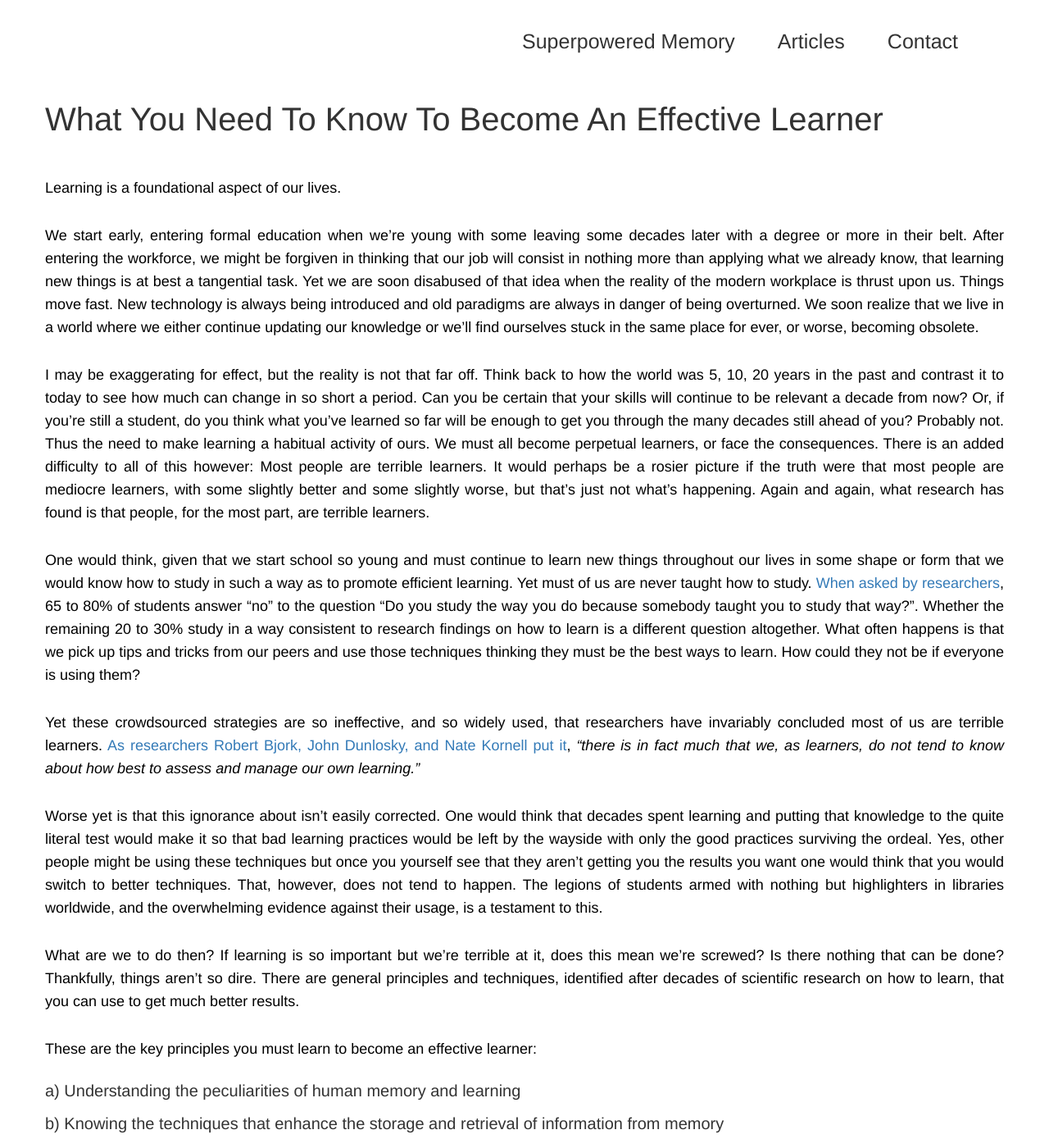
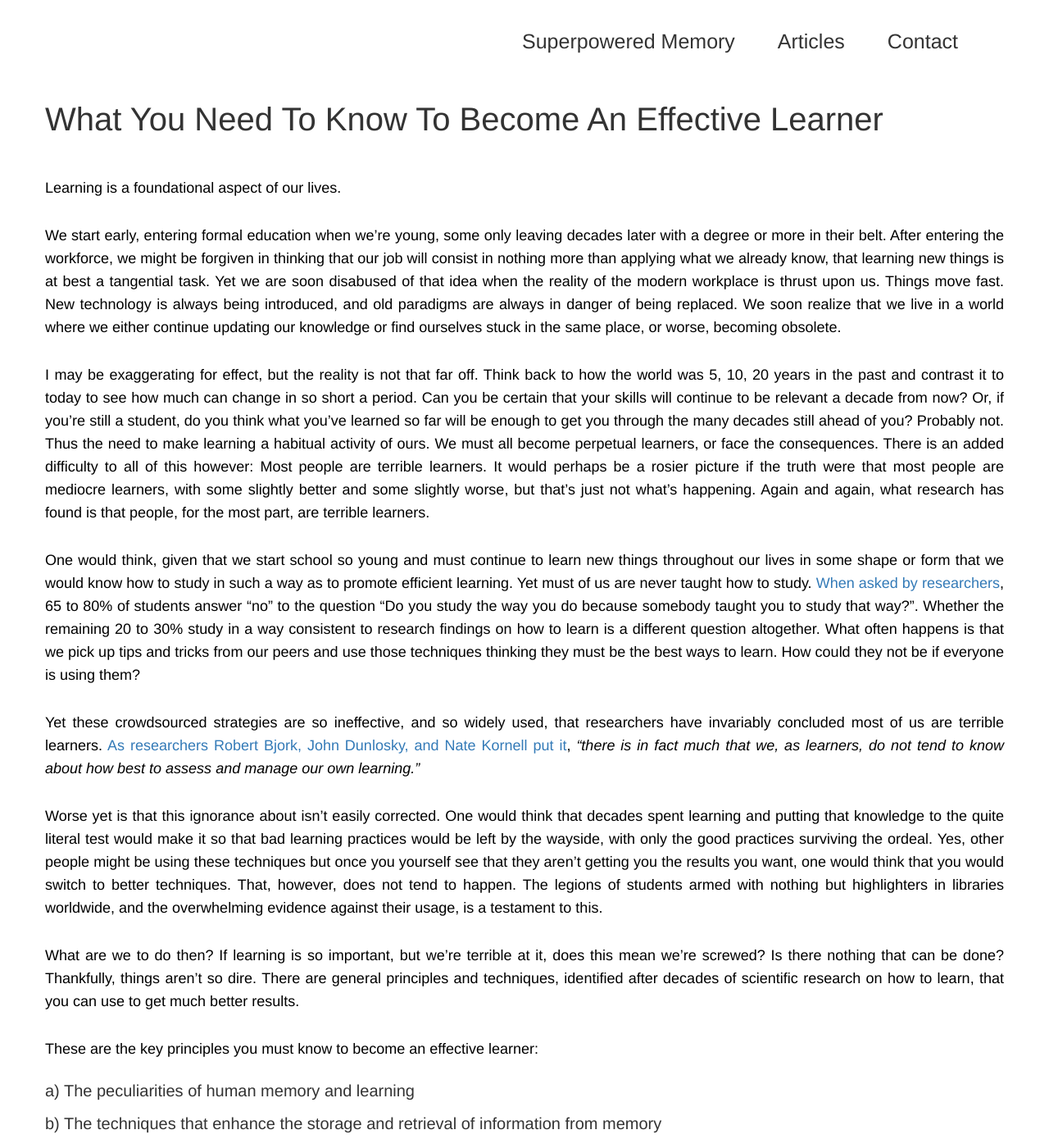
Before and after one commit to superpoweredmemory/superpoweredmemory.github.io, a Jekyll site: the page built from _posts/2017-08-08-effectiveleaner.md, in a window 1280 px wide and 1400 px high. Shown: the whole window at 82% size. Built offline with Jekyll 4.4.1, drawn with Linux system fonts in a browser that asks for light colours; nearby versions of some CDN libraries; some web fonts are replaced; comment, search, counter and statistics services are not loaded; some of the changed text lies outside the part shown.

Commit message:
edited effective learner post

```diff
--- a/_posts/2017-08-08-effectiveleaner.md
+++ b/_posts/2017-08-08-effectiveleaner.md
@@ -8,7 +8,7 @@ author: João Eira
 
 Learning is a foundational aspect of our lives.
 
-We start early, entering formal education when we're young with some leaving some decades later with a degree or more in their belt. After entering the workforce, we might be forgiven in thinking that our job will consist in nothing more than applying what we already know, that learning new things is at best a tangential task. Yet we are soon disabused of that idea when the reality of the modern workplace is thrust upon us. Things move fast. New technology is always being introduced and old paradigms are always in danger of being overturned. We soon realize that we live in a world where we either continue updating our knowledge or we'll find ourselves stuck in the same place for ever, or worse, becoming obsolete.
+We start early, entering formal education when we're young, some only leaving decades later with a degree or more in their belt. After entering the workforce, we might be forgiven in thinking that our job will consist in nothing more than applying what we already know, that learning new things is at best a tangential task. Yet we are soon disabused of that idea when the reality of the modern workplace is thrust upon us. Things move fast. New technology is always being introduced, and old paradigms are always in danger of being replaced. We soon realize that we live in a world where we either continue updating our knowledge or find ourselves stuck in the same place, or worse, becoming obsolete.
 
 I may be exaggerating for effect, but the reality is not that far off. Think back to how the world was 5, 10, 20 years in the past and contrast it to today to see how much can change in so short a period. Can you be certain that your skills will continue to be relevant a decade from now? Or, if you’re still a student, do you think what you’ve learned so far will be enough to get you through the many decades still ahead of you? Probably not. Thus the need to make learning a habitual activity of ours. We must all become perpetual learners, or face the consequences.
 There is an added difficulty to all of this however: Most people are terrible learners. It would perhaps be a rosier picture if the truth were that most people are mediocre learners, with some slightly better and some slightly worse, but that’s just not what’s happening. Again and again, what research has found is that people, for the most part, are terrible learners.
@@ -17,14 +17,14 @@ One would think, given that we start school so young and must continue to learn
 
 Yet these crowdsourced strategies are so ineffective, and so widely used, that researchers have invariably concluded most of us are terrible learners. [As researchers Robert Bjork, John Dunlosky, and Nate Kornell put it](http://www.annualreviews.org/doi/abs/10.1146/annurev-psych-113011-143823), *“there is in fact much that we, as learners, do not tend to know about how best to assess and manage our own learning.”*
 
-Worse yet is that this ignorance about isn’t easily corrected. One would think that decades spent learning and putting that knowledge to the quite literal test would make it so that bad learning practices would be left by the wayside with only the good practices surviving the ordeal. Yes, other people might be using these techniques but once you yourself see that they aren’t getting you the results you want one would think that you would switch to better techniques. That, however, does not tend to happen. The legions of students armed with nothing but highlighters in libraries worldwide, and the overwhelming evidence against their usage, is a testament to this.
+Worse yet is that this ignorance about isn’t easily corrected. One would think that decades spent learning and putting that knowledge to the quite literal test would make it so that bad learning practices would be left by the wayside, with only the good practices surviving the ordeal. Yes, other people might be using these techniques but once you yourself see that they aren’t getting you the results you want, one would think that you would switch to better techniques. That, however, does not tend to happen. The legions of students armed with nothing but highlighters in libraries worldwide, and the overwhelming evidence against their usage, is a testament to this.
 
-What are we to do then? If learning is so important but we’re terrible at it, does this mean we’re screwed? Is there nothing that can be done? Thankfully, things aren’t so dire. There are general principles and techniques, identified after decades of scientific research on how to learn, that you can use to get much better results.
+What are we to do then? If learning is so important, but we’re terrible at it, does this mean we’re screwed? Is there nothing that can be done? Thankfully, things aren’t so dire. There are general principles and techniques, identified after decades of scientific research on how to learn, that you can use to get much better results.
 
-These are the key principles you must learn to become an effective learner:
+These are the key principles you must know to become an effective learner:
 
-#### a) Understanding the peculiarities of human memory and learning
-#### b) Knowing the techniques that enhance the storage and retrieval of information from memory
+#### a) The peculiarities of human memory and learning
+#### b) The techniques that enhance the storage and retrieval of information from memory
 #### c) How to monitor the state of one’s learning and the myriad ways in which our judgments can be fooled
 
 ## The peculiarities of human memory
@@ -34,7 +34,7 @@ Our memory doesn’t work like recording device. It is not the brain’s equival
 
 Another important thing to know is that the retrieval of information from memory is not without its consequences. Remembering things changes our memories, oftentimes making those retrieved memories stronger. Retrieving information from memory works as a memory modifier, making that memory more recallable in the future, as if the brain figured out that since you selected this one memory against all others it means the information contained within it is important, making it more accessible for when you later need it. In practical terms, this means that making an effort to recall things, by testing yourself for example, will improve your memory in such a way as to make that recall much less effortful, ensuring that when time comes that you need it, in an exam for example, you have an easier time recalling all that knowledge you spent so much time learning.
 
-The remarkable thing, from an historical perspective, is that we’ve known about how our memories form long term memories for centuries now ever since Hermann Ebbinghaus made his initial experiments that established the scientific study of memory. Yet, unless you happen to take a course on memory in college, very few of us learn of any of this. My own course Superpowered Memory is an attempt at rectifying this issue.
+The remarkable thing, from an historical perspective, is that we’ve known about how our memories form long term memories for centuries now ever since Hermann Ebbinghaus made his initial experiments that established the scientific study of memory. Yet, unless you happen to take a course on memory in college, very few of us learn of any of this. My own course [Superpowered Memory](superpoweredmemory.com) is an attempt at rectifying this issue.
 
 ## Input less, Output More
 
```
